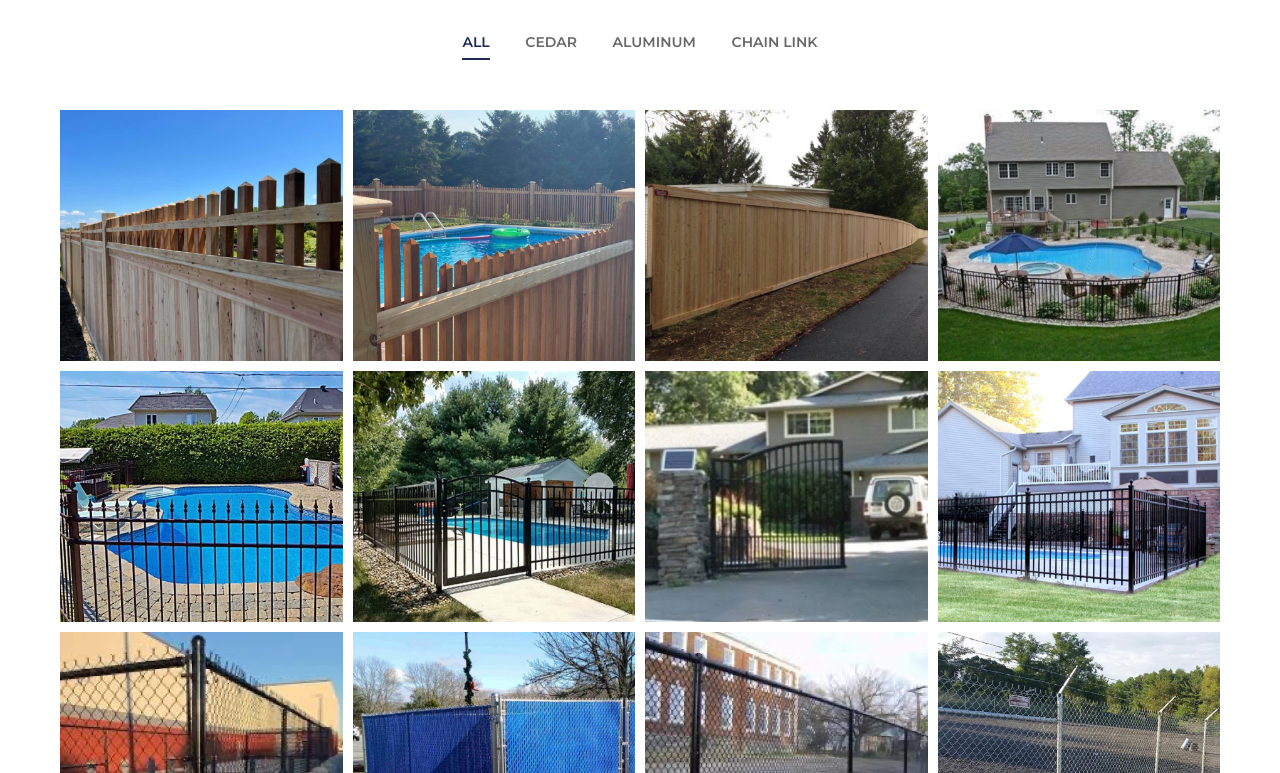
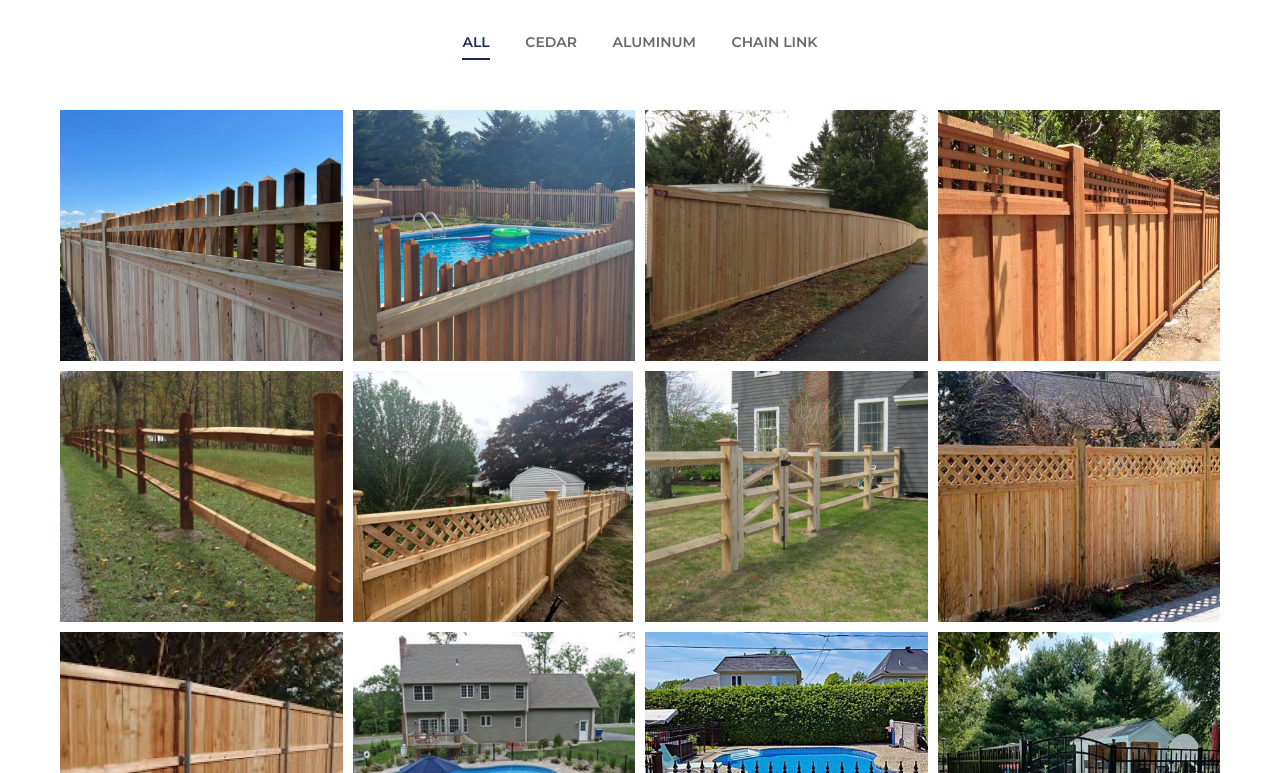
Before and after one commit to amjarino/CapitalFenceRI, a plain HTML site: page residential.html in a window 1280 px wide. Shown: the part 667-1440 px from the top of the page. Drawn offline with Linux system fonts and the light colour scheme.

Commit message:
Update residential.html

```diff
--- a/residential.html
+++ b/residential.html
@@ -140,11 +140,10 @@
                         </div>
                     </div>
                 </div>
-            <div class="grid">
                 <div class="col-lg-3 col-sm-6 grid-item cat1 pl-5 pr-5">
                     <div class="work-wrapper mb-10">
                         <div class="work-img">
-                            <a class="image-link" href="assets/img/work/Cedar4.jpg"><img alt="" src="assets/img/work/Cedar1.jpg"></a>
+                            <a class="image-link" href="assets/img/work/Cedar4.jpg"><img alt="" src="assets/img/work/Cedar4.jpg"></a>
                             <div class="work-text">
                                 <h3><a href="">Fence Install</a></h3>
                             </div>
@@ -154,7 +153,7 @@
                 <div class="col-lg-3 col-sm-6 grid-item cat1 pl-5 pr-5">
                     <div class="work-wrapper mb-10">
                         <div class="work-img">
-                            <a class="image-link" href="assets/img/work/Cedar5.jpg"><img alt="" src="assets/img/work/Cedar2.jpg"></a>
+                            <a class="image-link" href="assets/img/work/Cedar5.jpg"><img alt="" src="assets/img/work/Cedar5.jpg"></a>
                             <div class="work-text">
                                 <h3><a href="">Fence Install</a></h3>
                             </div>
@@ -164,18 +163,7 @@
                 <div class="col-lg-3 col-sm-6 grid-item cat1 pl-5 pr-5">
                     <div class="work-wrapper mb-10">
                         <div class="work-img">
-                            <a class="image-link" href="assets/img/work/Cedar6.jpg"><img alt="" src="assets/img/work/Cedar3.jpg"></a>
-                            <div class="work-text">
-                                <h3><a href="">Fence Install</a></h3>
-                            </div>
-                        </div>
-                    </div>
-                </div>
-            <div class="grid">
-                <div class="col-lg-3 col-sm-6 grid-item cat1 pl-5 pr-5">
-                    <div class="work-wrapper mb-10">
-                        <div class="work-img">
-                            <a class="image-link" href="assets/img/work/Cedar7.jpg"><img alt="" src="assets/img/work/Cedar1.jpg"></a>
+                            <a class="image-link" href="assets/img/work/Cedar6.jpg"><img alt="" src="assets/img/work/Cedar6.jpg"></a>
                             <div class="work-text">
                                 <h3><a href="">Fence Install</a></h3>
                             </div>
@@ -185,7 +173,7 @@
                 <div class="col-lg-3 col-sm-6 grid-item cat1 pl-5 pr-5">
                     <div class="work-wrapper mb-10">
                         <div class="work-img">
-                            <a class="image-link" href="assets/img/work/Cedar8.jpg"><img alt="" src="assets/img/work/Cedar2.jpg"></a>
+                            <a class="image-link" href="assets/img/work/Cedar7.jpg"><img alt="" src="assets/img/work/Cedar7.jpg"></a>
                             <div class="work-text">
                                 <h3><a href="">Fence Install</a></h3>
                             </div>
@@ -195,7 +183,17 @@
                 <div class="col-lg-3 col-sm-6 grid-item cat1 pl-5 pr-5">
                     <div class="work-wrapper mb-10">
                         <div class="work-img">
-                            <a class="image-link" href="assets/img/work/Cedar9.jpg"><img alt="" src="assets/img/work/Cedar3.jpg"></a>
+                            <a class="image-link" href="assets/img/work/Cedar8.jpg"><img alt="" src="assets/img/work/Cedar8.jpg"></a>
+                            <div class="work-text">
+                                <h3><a href="">Fence Install</a></h3>
+                            </div>
+                        </div>
+                    </div>
+                </div>
+                <div class="col-lg-3 col-sm-6 grid-item cat1 pl-5 pr-5">
+                    <div class="work-wrapper mb-10">
+                        <div class="work-img">
+                            <a class="image-link" href="assets/img/work/Cedar9.jpg"><img alt="" src="assets/img/work/Cedar9.jpg"></a>
                             <div class="work-text">
                                 <h3><a href="">Fence Install</a></h3>
                             </div>
```
